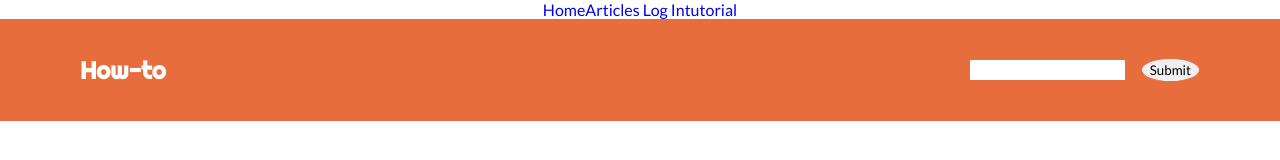
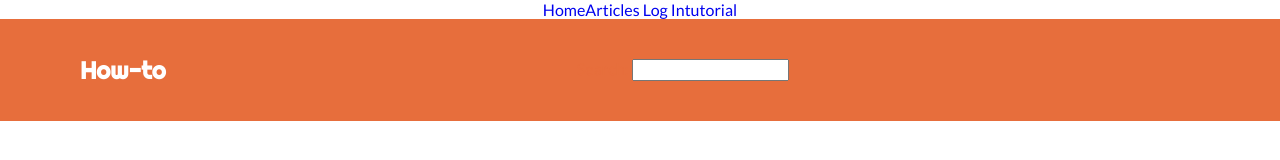
Before and after one commit to Lambda-How-To-Build-Week/Front-end, a React (Create React App) app in the folder how-to/: page /articles in a window 1280 px wide. Shown: the top 160 px of the page. Built offline with nearby package versions, Linux system fonts and the light colour scheme.

Commit message:
Fix search to work

```diff
--- a/how-to/src/App.js
+++ b/how-to/src/App.js
@@ -8,26 +8,21 @@ import LogInPage from "./components/logIn-page";
 import data from "./data";
 import NewTutorialForm from "./components/new-tutorial";
 import MyItems from "./components/finished-tutorial";
-import Find from "./components/searchForm";
+import SearchForm from "./components/searchForm";
 
 function App() {
 
-  const [tutorial, setTutorial] = useState([]);
-
-  const search = (formValue, actions) => {
-    const rightTutorial = tutorial.filter( tut => {
-      if(tut.name.toLowerCase().includes(formValue.name)){
-        return tut
-      }
-    })
-    setTutorial(rightTutorial);
-    actions.resetForm();
+  const [items, setItems] = useState(data);
+  const [filteredItems, setFiltered] = useState(data);
+  const search = (query) => {
+    console.log(query)
+    const found = items.filter(item => item.title.toLowerCase().includes(query))
+    setFiltered(found)
   }
 
 
-  const validationSchema = {a:'build'};
 
-  const [items] = useState(data);
+  const [post] = useState(data);
 
 
   return (
@@ -38,8 +33,6 @@ function App() {
           <Link to="/articles">Articles</Link>
           <Link to="/login"> Log In</Link>
           <Link to = "/new-tutorial">tutorial</Link>
-
-          {/* <SearchForm/> */}
         </div>
       </nav>
       <Route path = "/login" component = {LogInPage}/>
@@ -48,15 +41,9 @@ function App() {
       <Route
         exact
         path="/articles"
-        render={props => <Articles {...props} articles={items} />}
+        render={props => <Articles {...props} articles={filteredItems} search= {search} />}
       />
       <Route path='/new-tutorial' component={NewTutorialForm}/>
-      <Route path='/articles'
-        render={props => <Find
-        {...props}
-        search={search}
-        validationSchema={validationSchema} />}
-      />
       {/* <SignUp/> Took this out -- made it the Home link */}
     </div>
   );
--- a/how-to/src/components/articles.js
+++ b/how-to/src/components/articles.js
@@ -4,7 +4,7 @@ import '../App.css';
 import NewTutorialForm from './new-tutorial';
 import posts from '../data';
 import styled from 'styled-components';
-import Find from "./searchForm";
+import SearchForm from "./searchForm";
 
 
 const StyledArticle = styled.div`
@@ -32,7 +32,6 @@ const StyledArticle = styled.div`
     }
 
     .articles-list-wrapper {
-        border: 1px solid red;
         width: 80%;
         margin: 0 auto;
         display: flex;
@@ -91,13 +90,13 @@ const StyledArticle = styled.div`
 `
 
 
-function Articles() {
+function Articles(props) {
   // const [items] = useState(posts);
   return (
     <StyledArticle className="articles-wrapper">
       <div className = "nav">
           <h2> How-to</h2>
-          <Find/>
+          <SearchForm search = {props.search}/>
       </div>
       {/* <nav>
                 <div className="nav-links">
@@ -120,7 +119,7 @@ function Articles() {
       </Link>
       <Route path="/new-tutorial" component={NewTutorialForm} />
       <div className="articles-list-wrapper">
-        {posts.map(post => (
+        {props.articles.map(post => (
           <div className="article-card" key={post.id}>
             <Link to={`/articles/${post.id}`}>
               <img
--- a/how-to/src/components/searchForm.js
+++ b/how-to/src/components/searchForm.js
@@ -1,52 +1,20 @@
-import React from 'react';
-import { Formik, Form, Field, ErrorMessage } from 'formik';
-import styled from "styled-components"
-
-const StyledSection = styled.section `
-    input{
-        margin-right: 1rem;
-        border: 1px solid white;
-    }
-    button{
-        border: 1px solid #E76E3C;
-        padding: 0.2rem 0.5rem;
-        border-radius: 50%;
-
-        &:hover{
-            color: #E76E3C;
-            background-color: lightgrey;
-        }
-    }
+import React, {useState} from 'react';
 
 
-`
 
 
-function Find (props) {
-    const {search, validationSchema} = props;
+export default function SearchForm(props) {
+    const [searchQuery,setSearch] = useState('');
 
-
+    const doSearch = (e) => {
+        e.preventDefault()
+        props.search(searchQuery)
+        console.log(props.search(searchQuery))
+    }
     return (
-        <Formik
-            validationSchema={validationSchema}
-            initialValues={{title: ''}}
-            onSubmit={search}
-            render={props => {
-                return (
-                <Form>
-                    <StyledSection>
-                     <div>
-                    <label>Find Tutorial</label>
-                    <Field name='name' type='text' />
-                    <ErrorMessage name='name' component='div' />
-                    <button type="submit">Submit</button>
-                    </div>
-                    </StyledSection>
-                </Form>
-                )
-            }}
-        />
+        <form onSubmit={e => doSearch(e)} className='search-form'>
+            <label htmlFor='data-search-form'>Search: </label>
+            <input id='data-search-form' type='text' name='data.title' onChange={(e) => setSearch(e.target.value)}/>
+        </form>
     );
 }
-
-export default Find;
```
Also changed, not shown: how-to/src/components/search-form.js (deleted, +0 -23 lines).
